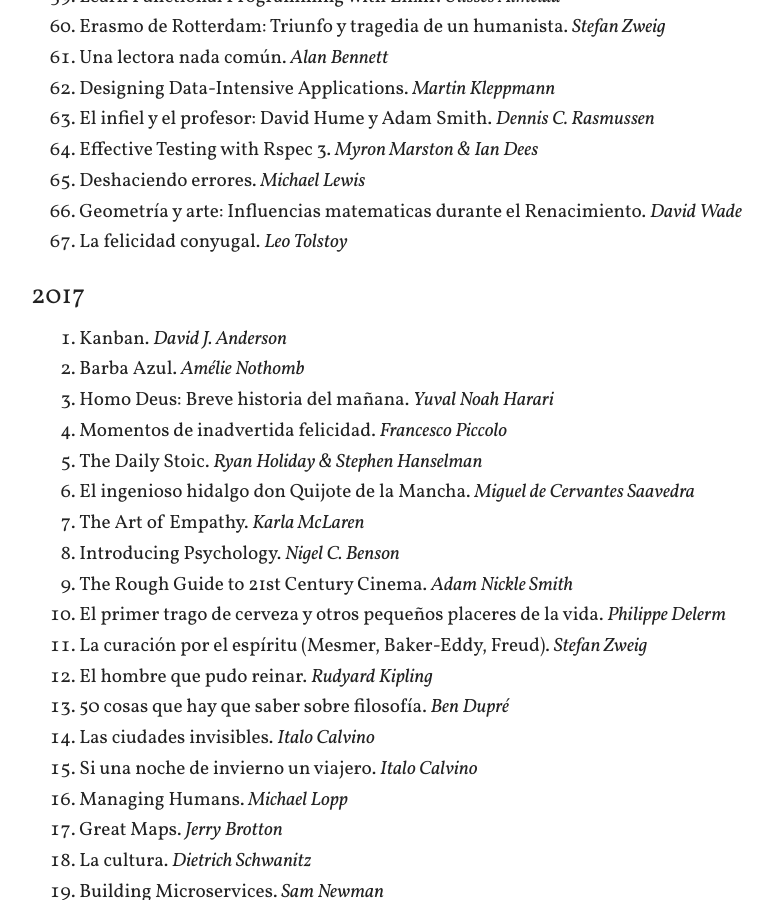
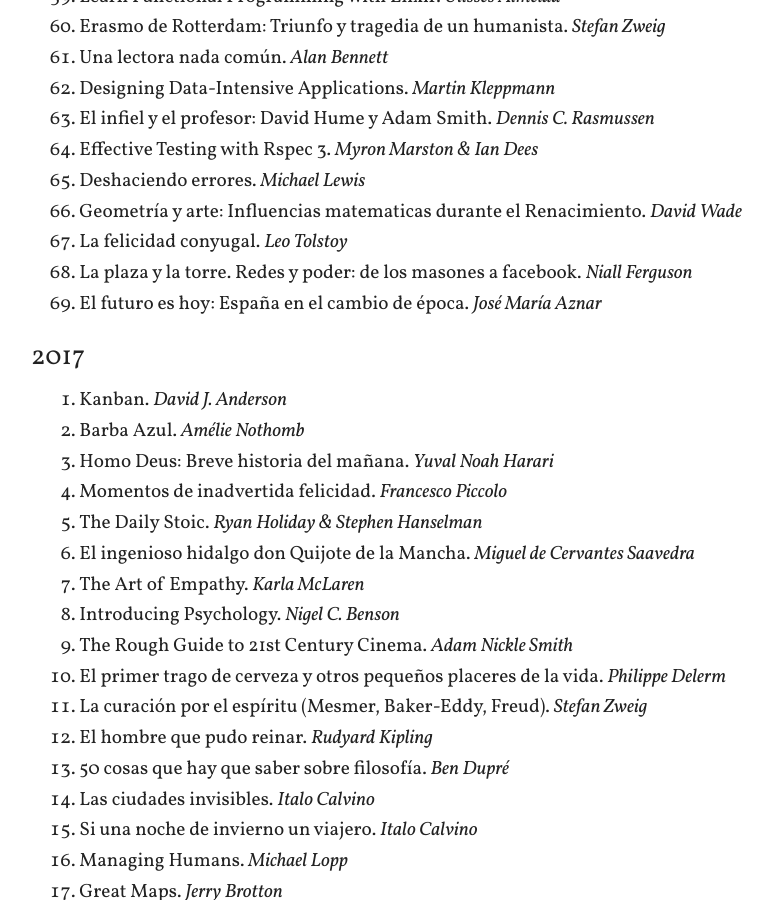
Before and after one commit to arturoherrero/arturoherrero.com, a Jekyll site: the page built from books.md, in a window 1280 px wide and 900 px high, scrolled down 2118 px. Shown: the whole window, without its empty margins (249-1022 px from the left). Built offline with Jekyll 4.4.1, drawn with Linux system fonts in a browser that asks for light colours.

Commit message:
Update books

```diff
--- a/books.md
+++ b/books.md
@@ -75,6 +75,8 @@
 65. Deshaciendo errores. *Michael Lewis*
 66. Geometría y arte: Influencias matematicas durante el Renacimiento. *David Wade*
 67. La felicidad conyugal. *Leo Tolstoy*
+68. La plaza y la torre. Redes y poder: de los masones a facebook. *Niall Ferguson*
+69. El futuro es hoy: España en el cambio de época. *José María Aznar*
 
 
 ### 2017
```
